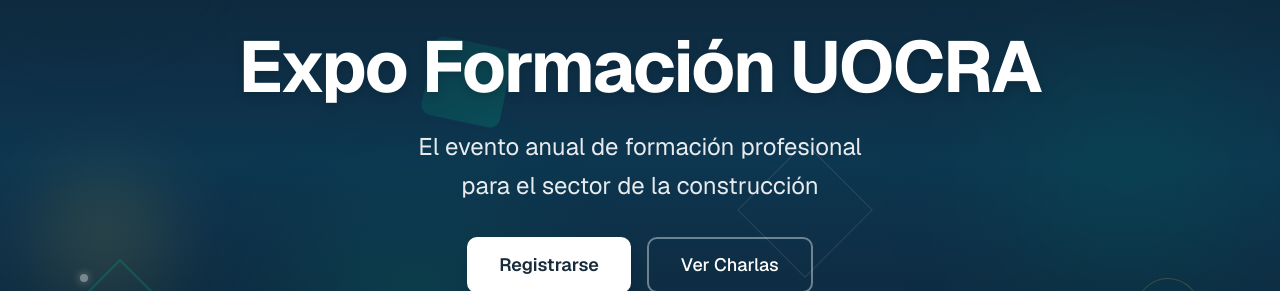
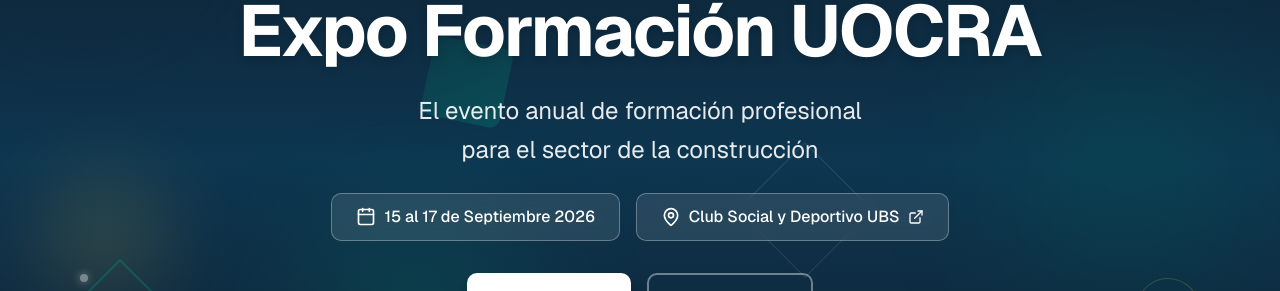
Before and after one commit to FacuPedrazzoli/Expo-Formacion-Uocra, a Next.js app: page / in a window 1280 px wide. Shown: the part 263-554 px from the top of the page. Built offline with nearby package versions, Linux system fonts and the light colour scheme; no server answers; the database is empty.

Commit message:
feat: add event date and location buttons to hero with ics download

```diff
--- a/src/app/page.tsx
+++ b/src/app/page.tsx
@@ -35,6 +35,11 @@ export default function HomePage() {
           secondaryCtaText="Ver Charlas"
           secondaryCtaHref="#talks"
           backgroundImage={event?.imageUrl}
+          eventDate={eventData.eventInfo.date}
+          eventDateIcs={eventData.eventInfo.dateIcs}
+          eventLocation={eventData.eventInfo.location}
+          eventAddress={eventData.eventInfo.address}
+          mapsUrl={eventData.eventInfo.mapsUrl}
         />
 
         <BienvenidaSection />
--- a/src/components/sections/HeroSection.tsx
+++ b/src/components/sections/HeroSection.tsx
@@ -3,6 +3,7 @@
 import { motion } from 'framer-motion';
 import { Container } from '@/components/layout/Container';
 import Link from 'next/link';
+import { Calendar, MapPin, ExternalLink } from 'lucide-react';
 
 interface HeroSectionProps {
   title: string;
@@ -12,6 +13,11 @@ interface HeroSectionProps {
   secondaryCtaText?: string;
   secondaryCtaHref?: string;
   backgroundImage?: string;
+  eventDate?: string;
+  eventDateIcs?: string;
+  eventLocation?: string;
+  eventAddress?: string;
+  mapsUrl?: string;
 }
 
 export function HeroSection({
@@ -22,7 +28,33 @@ export function HeroSection({
   secondaryCtaText,
   secondaryCtaHref,
   backgroundImage,
+  eventDate = '15 al 17 de Septiembre 2026',
+  eventDateIcs = '20260915',
+  eventLocation = 'Club Social y Deportivo UBS',
+  eventAddress = 'Gral. José Gervasio Artigas 2102, Buenos Aires',
+  mapsUrl = 'https://maps.google.com/?q=Club+Social+y+Deportivo+UBS+Buenos+Aires',
 }: HeroSectionProps) {
+  const icsContent = `BEGIN:VCALENDAR
+VERSION:2.0
+BEGIN:VEVENT
+SUMMARY:Expo Formación UOCRA 2026
+DTSTART:${eventDateIcs}T090000
+DTEND:${eventDateIcs}T180000
+DESCRIPTION:El evento anual de formación profesional para el sector de la construcción
+LOCATION:${eventLocation} - ${eventAddress}
+END:VEVENT
+END:VCALENDAR`;
+
+  const downloadIcs = () => {
+    const blob = new Blob([icsContent], { type: 'text/calendar' });
+    const url = URL.createObjectURL(blob);
+    const link = document.createElement('a');
+    link.href = url;
+    link.download = 'expo-formacion-uocra-2026.ics';
+    link.click();
+    URL.revokeObjectURL(url);
+  };
+
   return (
     <div className="relative min-h-[90vh] flex items-center justify-center overflow-hidden bg-gradient-to-b from-[#0d1b2a] via-[#0d3650] to-[#0d1b2a]">
       {/* Background pattern */}
@@ -96,11 +128,37 @@ export function HeroSection({
               initial={{ opacity: 0, y: 20 }}
               animate={{ opacity: 1, y: 0 }}
               transition={{ duration: 0.6, delay: 0.2 }}
-              className="text-lg sm:text-xl md:text-2xl text-white/90 mb-8 max-w-2xl mx-auto text-balance leading-relaxed"
+              className="text-lg sm:text-xl md:text-2xl text-white/90 mb-6 max-w-2xl mx-auto text-balance leading-relaxed"
             >
               {subtitle}
             </motion.p>
           )}
+
+          {/* Event Info Buttons */}
+          <motion.div
+            initial={{ opacity: 0, y: 20 }}
+            animate={{ opacity: 1, y: 0 }}
+            transition={{ duration: 0.5, delay: 0.25 }}
+            className="flex flex-col sm:flex-row gap-4 justify-center mb-8"
+          >
+            <button
+              onClick={downloadIcs}
+              className="inline-flex items-center gap-2 px-6 py-2.5 bg-white/10 backdrop-blur-sm border border-white/30 rounded-lg text-white font-medium transition-all duration-300 hover:bg-white/20 hover:border-white/50 hover:scale-105"
+            >
+              <Calendar className="w-5 h-5" />
+              {eventDate}
+            </button>
+            <a
+              href={mapsUrl}
+              target="_blank"
+              rel="noopener noreferrer"
+              className="inline-flex items-center gap-2 px-6 py-2.5 bg-white/10 backdrop-blur-sm border border-white/30 rounded-lg text-white font-medium transition-all duration-300 hover:bg-white/20 hover:border-white/50 hover:scale-105"
+            >
+              <MapPin className="w-5 h-5" />
+              {eventLocation}
+              <ExternalLink className="w-4 h-4" />
+            </a>
+          </motion.div>
 
           <motion.div
             initial={{ opacity: 0, y: 20 }}
--- a/src/data/event-data.json
+++ b/src/data/event-data.json
@@ -1,5 +1,12 @@
 {
   "video": "https://www.youtube.com/watch?v=sdoX3YvrbuA&t=18s",
+  "eventInfo": {
+    "date": "15 al 17 de Septiembre 2026",
+    "dateIcs": "20260915",
+    "location": "Club Social y Deportivo UBS",
+    "address": "Gral. José Gervasio Artigas 2102, Buenos Aires, Argentina",
+    "mapsUrl": "https://maps.google.com/?q=Club+Social+y+Deportivo+UBS+Buenos+Aires"
+  },
   "charlas": [
     { "id": "tal-001", "titulo": "Charla Inaugural: El futuro de la construcción en Argentina", "descripcion": "Apertura oficial de Expo Formación UOCRA 2026. Palabras de autoridades gremiales y presentación de las tendencias del sector para los próximos años.", "horario": "09:00 - 10:00", "capacidad": 500, "sala": "Salón Principal" },
     { "id": "tal-002", "titulo": "Normativas de Seguridad Laboral 2026", "descripcion": "Actualización sobre las nuevas normas de seguridad en obras de construcción. Higiene, prevención de accidentes y equipamiento de protección personal.", "horario": "10:30 - 11:30", "capacidad": 150, "sala": "Aula 1" },
```
